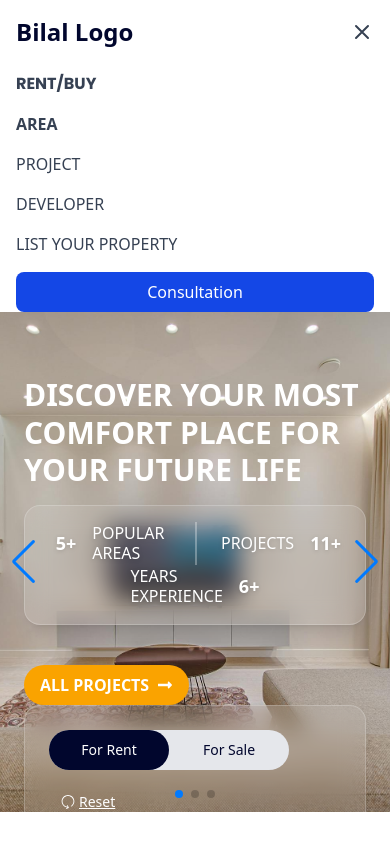
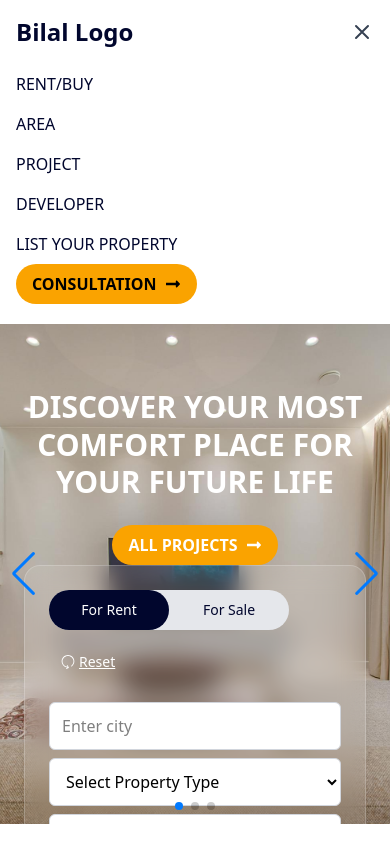
Before and after one commit to bilalshafqat42/psi-landing-page, a React (Create React App) app: page / in a window 390 px wide. Both pictures are taken after a click on the button 362 px from the left and 32 px from the top of the page. Shown: the top 844 px of the page. Built offline with nearby package versions, Linux system fonts and the light colour scheme.

Commit message:
main banner done mobile section

```diff
--- a/src/components/HeroBanner.jsx
+++ b/src/components/HeroBanner.jsx
@@ -35,12 +35,12 @@ const HeroBanner = () => {
                 {/* Heading Row */}
                 <div className="flex flex-col md:flex-row justify-between items-start md:items-end w-full gap-6">
                   <div className="text-left max-w-4xl w-full mt-8">
-                    <h1 className="text-3xl md:text-5xl font-bold text-white leading-tight">
+                    <h1 className="text-center md:text-left text-3xl md:text-5xl font-bold text-white leading-tight">
                       {slide.title}
                     </h1>
 
                     {/* Glassmorphism Stats */}
-                    <div className="grid grid-cols-2 lg:grid-cols-3 text-center my-4 py-4 w-full rounded-2xl bg-white/10 backdrop-blur-md border border-white/20 shadow-lg max-w-4xl h-30">
+                    <div className="hidden md:grid grid-cols-2 lg:grid-cols-3 text-center my-4 py-4 w-full rounded-2xl bg-white/10 backdrop-blur-md border border-white/20 shadow-lg max-w-4xl h-30">
                       <div className="flex flex-row justify-center items-center px-4 py-px w-full text-center gap-4">
                         <p className="font-bold text-lg md:text-4xl text-white drop-shadow-sm uppercase">
                           5+
@@ -73,7 +73,7 @@ const HeroBanner = () => {
                   </div>
 
                   {/* Button */}
-                  <div className="flex-shrink-0">
+                  <div className="ml-auto mr-auto float-none md:flex-shrink-0">
                     <button className="bg-[#faa300] font-semibold text-white px-4 py-2 rounded-3xl hover:bg-[#01062d] hover:text-[#faa300] transition">
                       <span className="flex justify-center items-center gap-2">
                         ALL PROJECTS <FaLongArrowAltRight />
--- a/src/components/Navbar.jsx
+++ b/src/components/Navbar.jsx
@@ -10,8 +10,12 @@ const Navbar = () => {
         <div className="flex justify-between items-center h-16">
           {/* Left: Logo */}
           <div className="flex-shrink-0">
-            <a href="#" className="text-2xl font-bold text-[#01062d] hover:text-[#faa300]">
-Bilal Logo            </a>
+            <a
+              href="#"
+              className="text-2xl font-bold text-[#01062d] hover:text-[#faa300]"
+            >
+              Bilal Logo{" "}
+            </a>
           </div>
 
           {/* Center: Desktop Menu */}
@@ -102,23 +106,25 @@ Bilal Logo            </a>
             : "-translate-y-4 opacity-0 max-h-0 pointer-events-none"
         }`}
       >
-        <a href="#" className="block  poppins-bold text-gray-700 py-2">
+        <a href="#" className="block font-medium text-[#01062d] py-2">
           RENT/BUY
         </a>
-        <a href="#" className="block font-bold text-gray-700 py-2">
+        <a href="#" className="block font-medium text-[#01062d] py-2">
           AREA
         </a>
-        <a href="#" className="block text-gray-700 py-2">
+        <a href="#" className="block font-medium text-[#01062d] py-2">
           PROJECT
         </a>
-        <a href="#" className="block text-gray-700 py-2">
+        <a href="#" className="block font-medium text-[#01062d] py-2">
           DEVELOPER
         </a>
-        <a href="#" className="block text-gray-700 py-2">
+        <a href="#" className="block font-medium text-[#01062d] py-2">
           LIST YOUR PROPERTY
         </a>
-        <button className="w-full mt-2 bg-blue-700 text-white px-4 py-2 rounded-lg hover:bg-blue-800 transition">
-          Consultation
+        <button className="bg-[#faa300] font-semibold text-[#000] px-4 py-2 rounded-3xl hover:bg-[#01062d] hover:text-[#faa300] transition mb-5">
+          <span className="flex justify-center items-center gap-2">
+            CONSULTATION <FaLongArrowAltRight />
+          </span>
         </button>
       </div>
     </nav>
```
